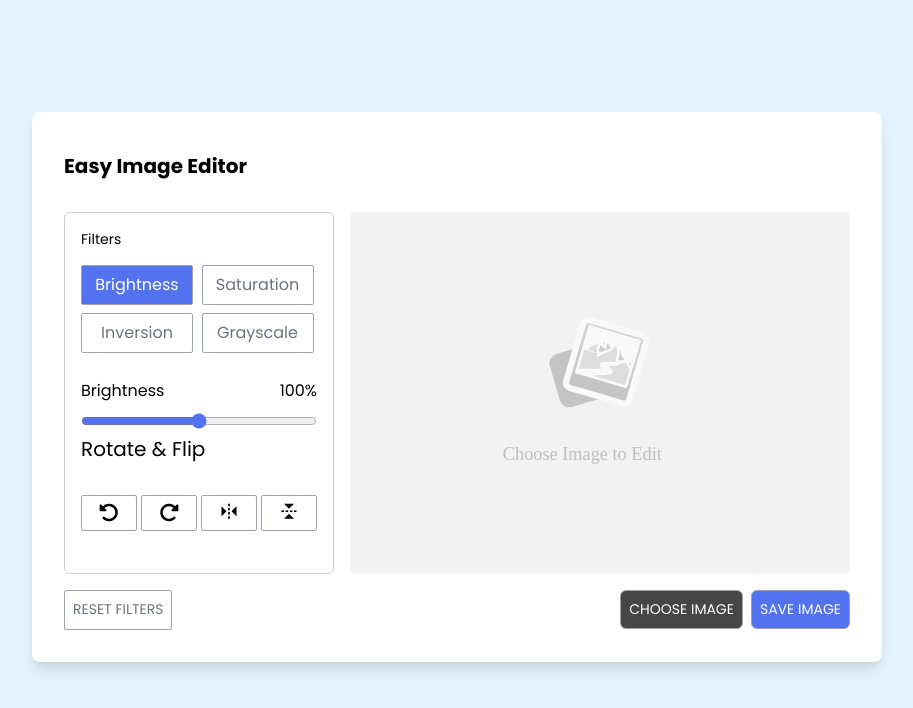
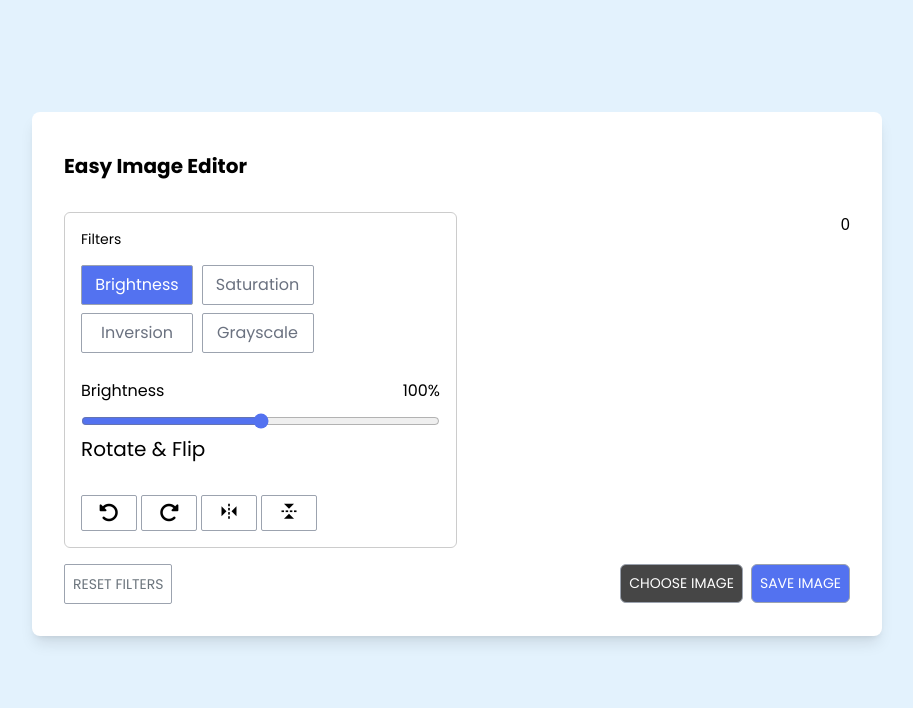
Before and after one commit to NoorFatima-developer/Photo-Editor-in-React, a React (Vite) app in the folder Photo Editor/: page / in a window 1280 px wide. Shown: the top 708 px of the page, without its empty margins (183-1096 px from the left). Built offline with nearby package versions, Linux system fonts and the light colour scheme.

Commit message:
code is added

```diff
--- a/Photo Editor/src/App.jsx
+++ b/Photo Editor/src/App.jsx
@@ -1,4 +1,4 @@
-import { useRef} from 'react'
+import { useRef, useState} from 'react'
 import reactLogo from './assets/react.svg'
 import viteLogo from '/vite.svg'
 import './App.css'
@@ -6,12 +6,19 @@ import './App.css'
 function App() {
 
   const fileInput = useRef(null)
+  const [selectedFile, setSelectedFile] = useState(0)
 
   function handleChooseImage(){
     fileInput.current.click()
   }
 
+  const loadImage = (e) => {
+    const file = e.target.files[0]
+    setSelectedFile(file)
+  }
+
   return (
+
     <>
      <section className='w-full max-w-[850px] flex mx-auto items-center justify-center bg-white mt-28 min-h-[500px] rounded-lg shadow-lg ' >
      <div className='w-full mx-8 mt-10'>
@@ -58,11 +65,13 @@ function App() {
           {/* left section ends here... */}
 
           {/* Right Section */}
-          <div className='w-full pl-4 '>
-              <img
-                src="./src/assets/image-placeholder.svg"
-                className='w-full h-auto max-w-none object-cover'/>
-          </div>
+         {selectedFile && (
+           <div className='w-full pl-4 '>
+           <img
+             src={URL.createObjectURL(selectedFile)}
+             className='w-full h-full max-w-none object-cover'/>
+       </div>
+         )}
           {/* right section ends here... */}
 
         </div>
@@ -73,10 +82,10 @@ function App() {
         <div className='flex lg:flex-row flex-col justify-between mb-8 font-poppins'>
           <button className='text-gray_text border border-gray-400 rounded-sm p-2 mt-4 uppercase text-[14px] h-10'>Reset Filters</button>
           <div className='space-x-2'>
-          <input type="file" accept="image/*" ref={fileInput} hidden/>
+          <input type="file" accept="image/*" ref={fileInput} hidden onChange={loadImage}/>
           <button onClick={handleChooseImage} className='text-white border border-gray-400 rounded-md p-2 mt-4 bg-choose_image uppercase text-[14px]'>Choose Image</button>
           <button className='text-white border border-gray-400 rounded-md p-2 mt-4 bg-btn_background_color uppercase text-[14px]'>Save Image</button>
-          </div>
+        </div>
         </div>
 
 
```
